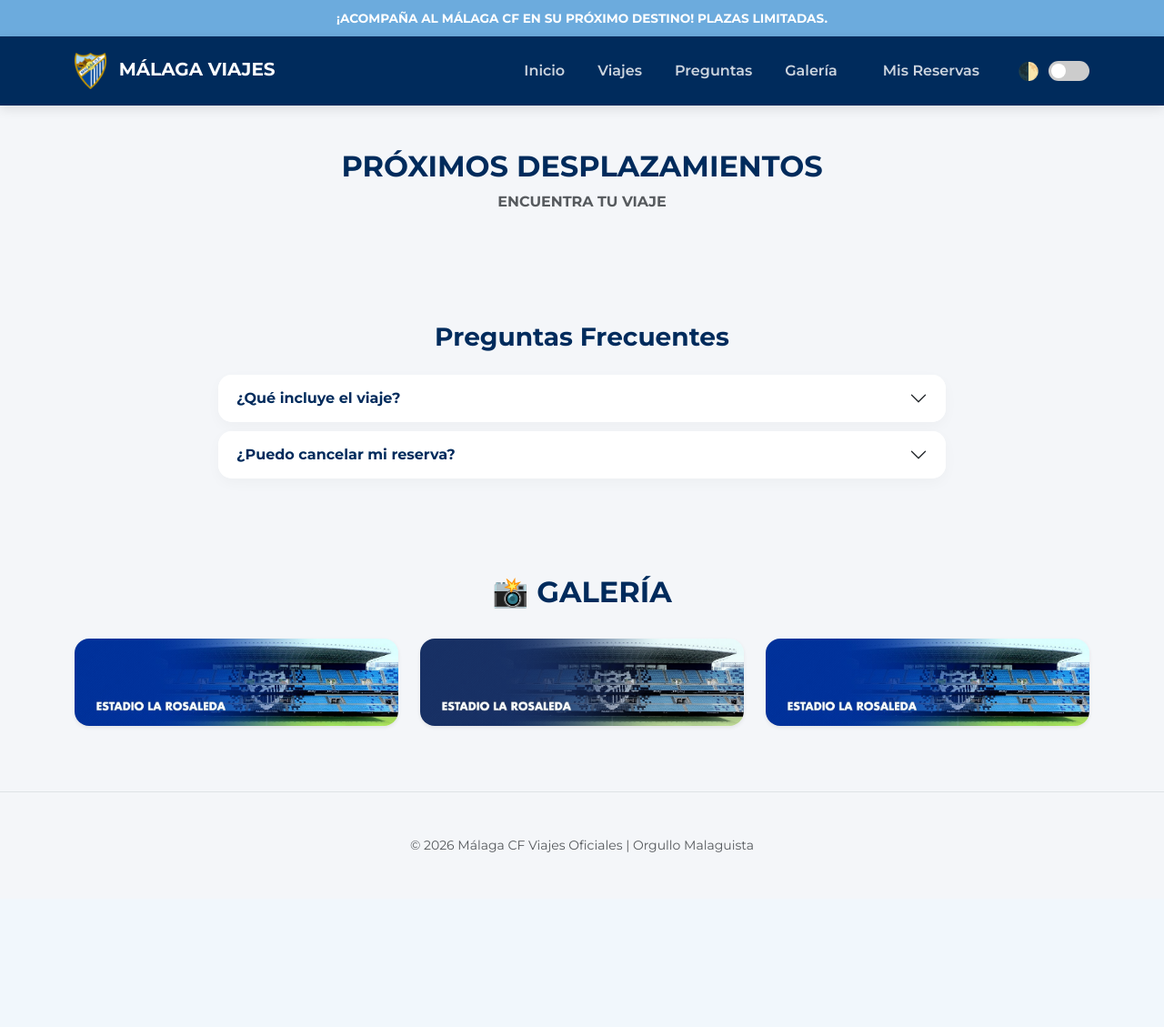
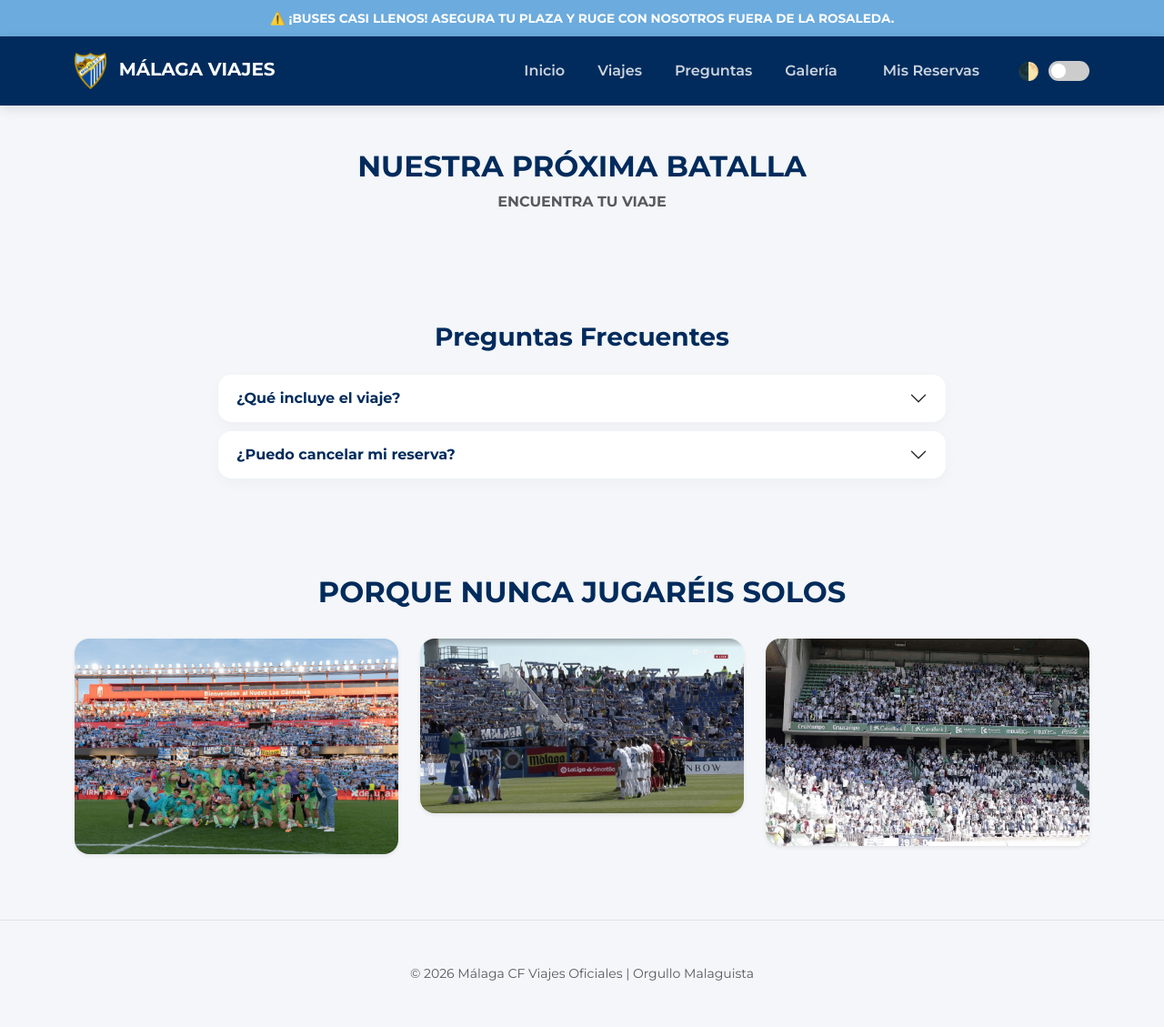
Before and after one commit to albertomancera/malaga_viajes, a Django app: page / in a window 1280 px wide. Shown: the whole page at 91% size. Before the commit the page ends 937 px from the top, so only its background shows below. Run offline with Django 5.2, Linux system fonts and the light colour scheme; data that the repository does not hold is empty.

Commit message:
Ultimos Retoques

```diff
--- a/viajes/templates/viajes/inicio.html
+++ b/viajes/templates/viajes/inicio.html
@@ -1,41 +1,58 @@
 {% load static %}
-<!DOCTYPE html>
+<!doctype html>
 <html lang="es" data-theme="light">
   <head>
-    <meta charset="UTF-8">
+    <meta charset="UTF-8" />
     <title>Málaga CF | Travel</title>
-    <link rel="icon" type="image/png" href="{% static 'Malaga_CF.png' %}">
-    <link href="https://cdn.jsdelivr.net/npm/bootstrap@5.3.2/dist/css/bootstrap.min.css" rel="stylesheet">
-    <link rel="stylesheet" href="{% static 'style.css' %}">
+    <link rel="icon" type="image/png" href="{% static 'Malaga_CF.png' %}" />
+    <link
+      href="https://cdn.jsdelivr.net/npm/bootstrap@5.3.2/dist/css/bootstrap.min.css"
+      rel="stylesheet" />
+    <link rel="stylesheet" href="{% static 'style.css' %}" />
   </head>
   <body>
-
     <div class="top-notice">
-     ¡Acompaña al Málaga CF en su próximo destino! Plazas limitadas.
+      ⚠️ ¡Buses casi llenos! Asegura tu plaza y ruge con nosotros fuera de La
+      Rosaleda.
     </div>
 
     <nav class="navbar navbar-expand-lg navbar-dark navbar-mcf sticky-top">
       <div class="container">
         <a class="navbar-brand fw-bold" href="#">
-            <img src="{% static 'Malaga_CF.png' %}" width="35" class="me-2"> MÁLAGA VIAJES
+          <img src="{% static 'Malaga_CF.png' %}" width="35" class="me-2" />
+          MÁLAGA VIAJES
         </a>
-        <button class="navbar-toggler" type="button" data-bs-toggle="collapse" data-bs-target="#navbarNav">
+        <button
+          class="navbar-toggler"
+          type="button"
+          data-bs-toggle="collapse"
+          data-bs-target="#navbarNav">
           <span class="navbar-toggler-icon"></span>
         </button>
         <div class="collapse navbar-collapse" id="navbarNav">
           <ul class="navbar-nav ms-auto align-items-center">
             <li class="nav-item"><a class="nav-link" href="#">Inicio</a></li>
-                <li class="nav-item"><a class="nav-link" href="#viajes">Viajes</a></li>
-                <li class="nav-item"><a class="nav-link" href="#faq">Preguntas</a></li>
-                <li class="nav-item"><a class="nav-link" href="#galeria">Galería</a></li>
             <li class="nav-item">
-                    <a class="nav-link btn btn-sm btn-outline-light rounded-pill px-3 ms-lg-3" href="{% url 'mis_reservas' %}">Mis Reservas</a>
+              <a class="nav-link" href="#viajes">Viajes</a>
+            </li>
+            <li class="nav-item">
+              <a class="nav-link" href="#faq">Preguntas</a>
+            </li>
+            <li class="nav-item">
+              <a class="nav-link" href="#galeria">Galería</a>
+            </li>
+            <li class="nav-item">
+              <a
+                class="nav-link btn btn-sm btn-outline-light rounded-pill px-3 ms-lg-3"
+                href="{% url 'mis_reservas' %}"
+                >Mis Reservas</a
+              >
             </li>
 
             <li class="nav-item d-flex align-items-center ms-3">
-                    <span style="font-size: 1.2rem;">🌓</span>
+              <span style="font-size: 1.2rem">🌓</span>
               <label class="theme-switch">
-                        <input type="checkbox" id="dark-mode-toggle">
+                <input type="checkbox" id="dark-mode-toggle" />
                 <span class="slider"></span>
               </label>
             </li>
@@ -45,9 +62,8 @@
     </nav>
 
     <div class="container mt-5">
-
       <div id="viajes" class="text-center mb-5">
-        <h2 class="fw-bold">PRÓXIMOS DESPLAZAMIENTOS</h2>
+        <h2 class="fw-bold">NUESTRA PRÓXIMA BATALLA</h2>
         <p class="text-muted fw-bold">ENCUENTRA TU VIAJE</p>
       </div>
 
@@ -57,39 +73,69 @@
           <div class="white-card">
             <div class="d-flex align-items-center justify-content-between mb-4">
               <div class="text-center">
-                        <img src="{% get_static_prefix %}{{ viaje.destino }}.png" width="60" height="60" style="object-fit: contain;">
+                <img
+                  src="{% get_static_prefix %}{{ viaje.destino }}.png"
+                  width="60"
+                  height="60"
+                  style="object-fit: contain" />
                 <div class="fw-bold mt-2 small">{{ viaje.destino }}</div>
               </div>
               <div class="text-center">
-                        <div class="match-time">{{ viaje.fecha_partido|date:"H:i" }}</div>
-                        <div class="small text-muted fw-bold">{{ viaje.fecha_partido|date:"d M" }}</div>
+                <div class="match-time">
+                  {{ viaje.fecha_partido|date:"H:i" }}
+                </div>
+                <div class="small text-muted fw-bold">
+                  {{ viaje.fecha_partido|date:"d M" }}
+                </div>
               </div>
               <div class="text-center">
-                        <img src="{% static 'Malaga_CF.png' %}" width="60" height="60" style="object-fit: contain;">
+                <img
+                  src="{% static 'Malaga_CF.png' %}"
+                  width="60"
+                  height="60"
+                  style="object-fit: contain" />
                 <div class="fw-bold mt-2 small">Málaga CF</div>
               </div>
             </div>
 
             <div class="plazas-container mb-4">
   <div class="d-flex justify-content-between small fw-bold mb-1">
-                        <span>Ocupación Bus</span>
+        <span>Grado de Ocupación Malaguista</span>
         <span class="{% if viaje.plazas_libres == 0 %}text-danger{% endif %}">
-                            {% if viaje.plazas_libres > 0 %}{{ viaje.plazas_libres }} plazas{% else %}COMPLETO{% endif %}
+            {% if viaje.plazas_libres == 0 %}
+                ¡DESEMBARCO CONFIRMADO! 0 plazas
+            {% elif viaje.plazas_libres < 10 %}
+                ¡CORRE! Solo {{ viaje.plazas_libres }} locos por estos colores
+            {% else %}
+                {{ viaje.plazas_libres }} asientos disponibles
+            {% endif %}
         </span>
     </div>
-                    <div class="progress">
-                        <div class="progress-bar" role="progressbar" style="--ancho: {{ viaje.porcentaje_llenado }}%; width: var(--ancho);"></div>
+
             </div>
+              <div class="previa-info small text-start p-3 mb-4">
+                    <div class="mb-1">📍 <strong>Salida:</strong> Explanada de La Rosaleda</div>
+                    <div>🧣 <strong>Imprescindible:</strong> Bufanda blanquiazul</div>
                 </div>
 
             <div class="d-flex gap-2 justify-content-center pt-3 border-top">
-                    <span class="btn btn-light rounded-pill fw-bold px-3">{{ viaje.precio }}€</span>
+              <span class="btn btn-light rounded-pill fw-bold px-3"
+                >{{ viaje.precio }}€</span
+              >
 
               {% if viaje.plazas_libres > 0 %}
-                        <a href="{% url 'inscribirse' viaje.id %}" class="btn btn-primary rounded-pill px-4 fw-bold"
-                           style="background-color: var(--mcf-blue); border: none;">Reservar</a>
+              <a
+                href="{% url 'inscribirse' viaje.id %}"
+                class="btn btn-primary rounded-pill px-4 fw-bold"
+                style="background-color: var(--mcf-blue); border: none"
+                >Reservar</a
+              >
               {% else %}
-                        <button class="btn btn-secondary rounded-pill px-4 fw-bold btn-disabled" disabled>Agotado</button>
+              <button
+                class="btn btn-secondary rounded-pill px-4 fw-bold btn-disabled"
+                disabled>
+                Agotado
+              </button>
               {% endif %}
             </div>
           </div>
@@ -99,28 +145,47 @@
 
       <div id="faq" class="py-5 mt-5">
         <h3 class="fw-bold text-center mb-4">Preguntas Frecuentes</h3>
-        <div class="accordion mx-auto" id="faqAccordion" style="max-width: 800px;">
+        <div
+          class="accordion mx-auto"
+          id="faqAccordion"
+          style="max-width: 800px">
           <div class="accordion-item">
             <h2 class="accordion-header">
-                    <button class="accordion-button collapsed" type="button" data-bs-toggle="collapse" data-bs-target="#q1">
+              <button
+                class="accordion-button collapsed"
+                type="button"
+                data-bs-toggle="collapse"
+                data-bs-target="#q1">
                 ¿Qué incluye el viaje?
               </button>
             </h2>
-                <div id="q1" class="accordion-collapse collapse" data-bs-parent="#faqAccordion">
+            <div
+              id="q1"
+              class="accordion-collapse collapse"
+              data-bs-parent="#faqAccordion">
               <div class="accordion-body">
-                        Incluye el traslado en autobús oficial de ida y vuelta y la entrada al estadio en la zona de afición visitante.
+                Tu entrada y tu asiento en el bus. Tú solo trae la bufanda y la
+                garganta lista.
               </div>
             </div>
           </div>
           <div class="accordion-item">
             <h2 class="accordion-header">
-                    <button class="accordion-button collapsed" type="button" data-bs-toggle="collapse" data-bs-target="#q2">
+              <button
+                class="accordion-button collapsed"
+                type="button"
+                data-bs-toggle="collapse"
+                data-bs-target="#q2">
                 ¿Puedo cancelar mi reserva?
               </button>
             </h2>
-                <div id="q2" class="accordion-collapse collapse" data-bs-parent="#faqAccordion">
+            <div
+              id="q2"
+              class="accordion-collapse collapse"
+              data-bs-parent="#faqAccordion">
               <div class="accordion-body">
-                        Las cancelaciones se permiten hasta 72 horas antes del viaje. Gestiona tus billetes desde el menú "Mis Reservas".
+                Si surge un imprevisto, te ayudamos a gestionar la baja hasta
+                72h antes. ¡La familia malaguista se cuida!
               </div>
             </div>
           </div>
@@ -128,10 +193,30 @@
       </div>
 
       <div id="galeria" class="row mt-5">
-        <div class="col-12 text-center mb-4"><h2 class="fw-bold">📸 GALERÍA</h2></div>
-        <div class="col-md-4 mb-4"><img src="{% static 'larosaleda.jpg' %}" class="img-fluid rounded-4 shadow-sm" alt="Fans"></div>
-        <div class="col-md-4 mb-4"><img src="{% static 'larosaleda.jpg' %}" class="img-fluid rounded-4 shadow-sm" style="filter: grayscale(0.5)" alt="Estadio"></div>
-        <div class="col-md-4 mb-4"><img src="{% static 'larosaleda.jpg' %}" class="img-fluid rounded-4 shadow-sm" alt="Viaje"></div>
+        <div class="col-12 text-center mb-4">
+          <h2 class="fw-bold">PORQUE NUNCA JUGARÉIS SOLOS</h2>
+        </div>
+        <div class="col-md-4 mb-4">
+          <img
+            src="{% static 'desplazamiento.jpeg' %}"
+            class="img-fluid rounded-4 shadow-sm"
+            alt="Fans" />
+        </div>
+        <div class="col-md-4 mb-4">
+          <img
+            src="{% static 'desplazamiento1.jpeg' %}"
+            class="img-fluid rounded-4 shadow-sm"
+            style="filter: grayscale(0.5)"
+            alt="Estadio" />
+        </div>
+
+        <div class="col-md-4 mb-4">
+          <img
+            src="{% static 'desplazamiento2.jpg' %}"
+            class="img-fluid rounded-4 shadow-sm"
+            style="filter: grayscale(0.5)"
+            alt="Estadio" />
+        </div>
       </div>
     </div>
 
@@ -141,23 +226,22 @@
 
     <script src="https://cdn.jsdelivr.net/npm/bootstrap@5.3.2/dist/js/bootstrap.bundle.min.js"></script>
     <script>
-    const checkbox = document.getElementById('dark-mode-toggle');
+      const checkbox = document.getElementById("dark-mode-toggle");
 
-    if (localStorage.getItem('theme') === 'dark') {
-        document.documentElement.setAttribute('data-theme', 'dark');
+      if (localStorage.getItem("theme") === "dark") {
+        document.documentElement.setAttribute("data-theme", "dark");
         checkbox.checked = true;
       }
 
-    checkbox.addEventListener('change', function() {
+      checkbox.addEventListener("change", function () {
         if (this.checked) {
-            document.documentElement.setAttribute('data-theme', 'dark');
-            localStorage.setItem('theme', 'dark');
+          document.documentElement.setAttribute("data-theme", "dark");
+          localStorage.setItem("theme", "dark");
         } else {
-            document.documentElement.setAttribute('data-theme', 'light');
-            localStorage.setItem('theme', 'light');
+          document.documentElement.setAttribute("data-theme", "light");
+          localStorage.setItem("theme", "light");
         }
       });
     </script>
-
   </body>
 </html>
```
Also changed, not shown: viajes/static/desplazamiento.jpeg (added), viajes/static/desplazamiento1.jpeg (added), viajes/static/desplazamiento2.jpg (added). Lines whose indentation alone changed are shown as unchanged.
